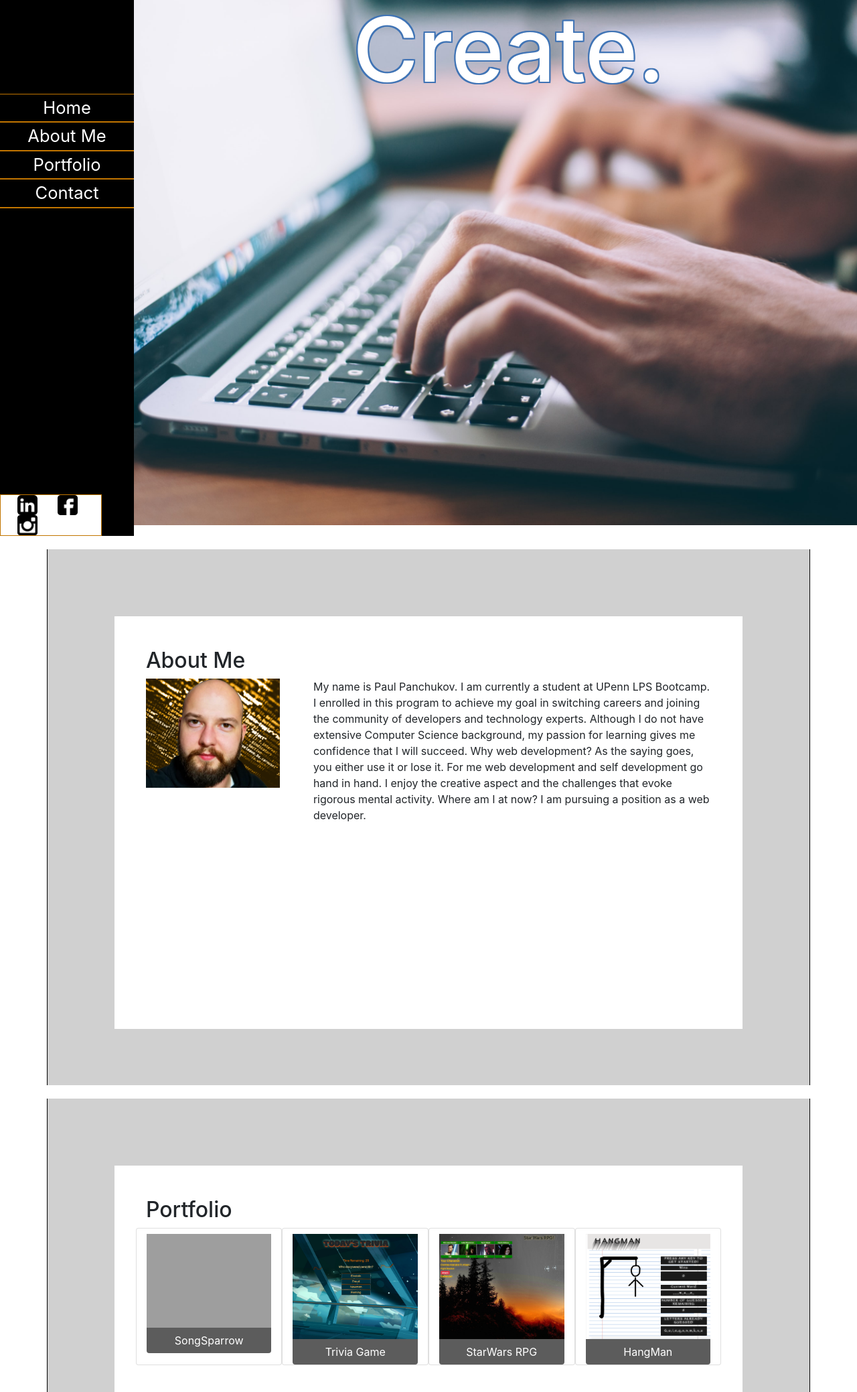
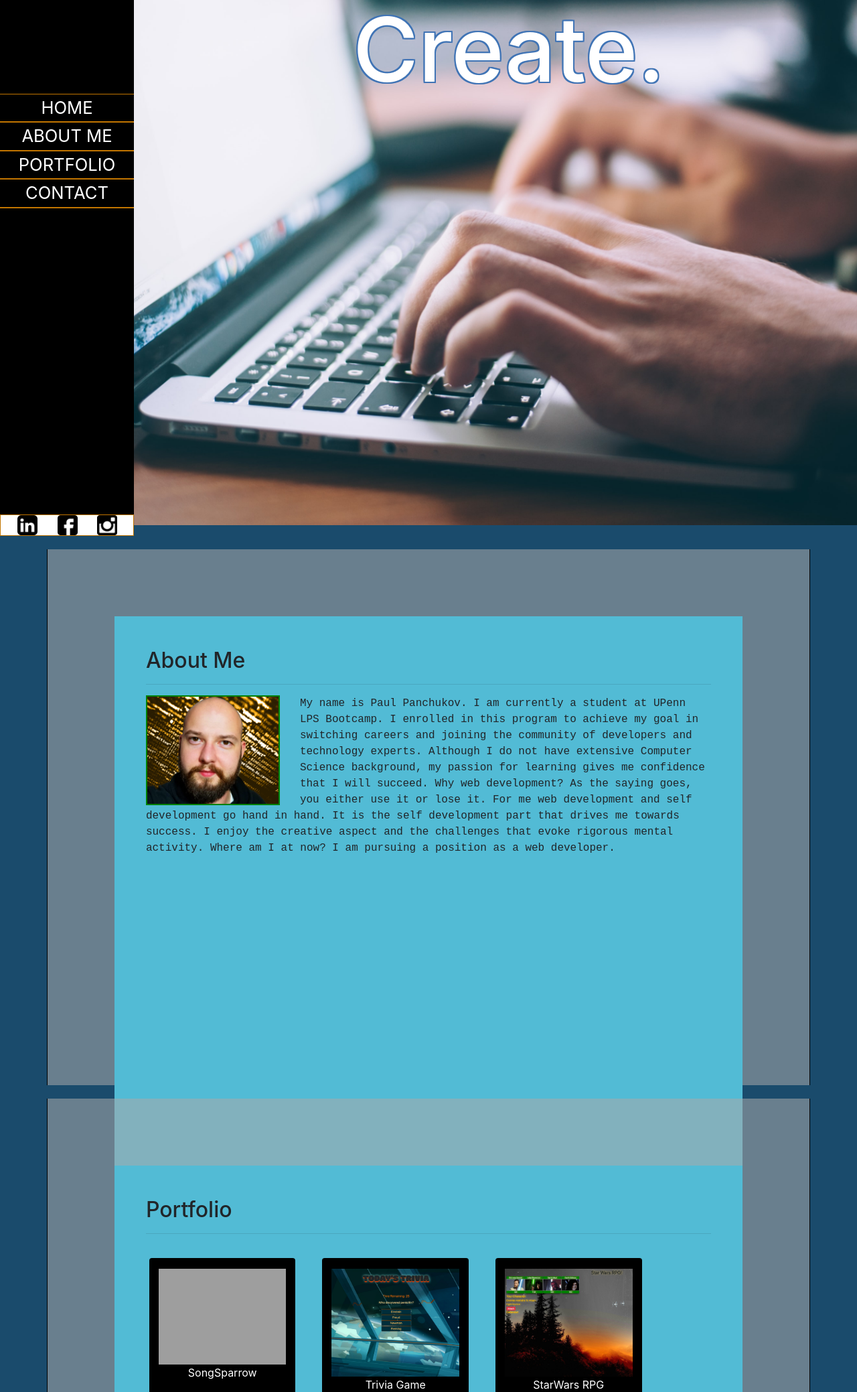
Before and after one commit to pav6778/updatedPortfolio, a PHP site: page / in a window 1280 px wide. Shown: the top 2078 px of the page at 67% size. Run offline with PHP 8.4, Linux system fonts and the light colour scheme; some libraries are stand-ins or nearby versions; grey boxes are pictures that could not be loaded.

Commit message:
made changes to layout for mobile

```diff
--- a/assets/css/styles.css
+++ b/assets/css/styles.css
@@ -4,6 +4,7 @@
     background-repeat: no-repeat;
     background-size: 200vh;
     background-position-y: -280px;
+    background-color: rgb(26, 75, 108);
 }
 #landingpage {
     height: 100vh;
@@ -36,17 +37,16 @@
 #navBtns {
     position: fixed;
     top:0;
-    display: table;
     width: 200px;
     height: 100%;
     background-color: black;
     padding-top:140px;
 }
 #social {
-    background-color: white;
+    background-color: rgb(255, 255, 255);
     position: fixed;
     bottom: 0;
-    width: 11.86%;
+    width: 200px;
     border: 1px solid rgb(194, 117, 0);
 }
 #social > a > img {
@@ -111,22 +111,26 @@
     color: black;
     transition: .5s all ease;
 }
+#portfolioImg {
+    border: 2px solid green;
+    margin-right: 30px;
+}
 #p{
-    padding-left: 250px;
+ font-family: 'Courier New', Courier, monospace;
 }
 #aboutMe {
     padding: 5%;
-    background-color: white;
-    height: 77vh;
+    background-color: rgb(82, 187, 213);
+    height: 117.5vh;
 }
 #portfolio {
     padding: 5%;
-    background-color: white;
-    height: 77vh
-
+    background-color: rgb(82, 187, 213);
+    height: 117.5vh
 }
 #contactMe {
     padding: 5%;
+    background-color: rgb(82, 187, 213);
 }
 
 #textarea {
@@ -151,8 +155,13 @@
     color: white;
     border-top-left-radius: 0;
     border-top-right-radius: 0;
-
-
+}
+div > div > div > .btn {
+    background-color: rgb(0, 0, 0);
+}
+div > div > div > .btn:hover {
+    background-color: rgb(255, 255, 255);
+    color: rgb(0, 0, 0);
 }
 #motto {
     border-bottom: #4074b5 solid 2px;
@@ -171,6 +180,135 @@
     text-shadow: 2px 2px 0 #4074b5, 2px -2px 0 #4074b5, -2px 2px 0 #4074b5, -2px -2px 0 #4074b5, 2px 0px 0 #4074b5, 0px 2px 0 #4074b5, -2px 0px 0 #4074b5, 0px -2px 0 #4074b5;
 }
 
-.card.col-3{
+.card.col-md-3.col-6{
 position: static;
+padding: 0;
+margin: 20px;
+background-color: black;
+
 }
+
+@media (max-width: 570px) {
+    body {
+        background-image: url(../images/photo-1486312338219-ce68d2c6f44d.jpeg);
+        background-repeat: no-repeat;
+        background-size: 140vh;
+        background-position-y: 50px;
+    }
+
+    #motto {
+        border: none;
+        padding-top: 250px;
+        transition: top 0.5s;
+        display: block;
+        position: static;
+        left: 0;
+        color: white;
+        font-size: 12vh;
+        text-align: center;
+        color: #FFFFFF;
+        background: rgba(255, 255, 255, 0);
+        text-shadow: 2px 2px 0 #4074b5, 2px -2px 0 #4074b5, -2px 2px 0 #4074b5, -2px -2px 0 #4074b5, 2px 0px 0 #4074b5, 0px 2px 0 #4074b5, -2px 0px 0 #4074b5, 0px -2px 0 #4074b5;
+    }
+    #navBtns {
+
+        position: fixed;
+        width: 0;
+        background-color: black;
+    }
+    #homeBtn {
+        position: fixed;
+        top:0;
+        height: 50px;
+        width: 125px;
+        background-color: black;
+        color: white;
+        border:none;
+        font-size: 1em;
+        outline: none;
+        border-left: 2px solid rgb(194, 117, 0);;
+        border-right: 2px solid rgb(194, 117, 0);
+    }
+    #homeBtn:hover {
+        background-color: white;
+        color: black;
+        transition: .5s all ease;
+    }
+    #aboutMeBtn {
+        position: fixed;
+        left:25%;
+        top:0;
+        height: 50px;
+        width: 125px;
+        background-color: black;
+        color: white;
+        border:none;
+        font-size: 1em;
+        outline: none;
+        border-left: 2px solid rgb(194, 117, 0);;
+        border-right: 2px solid rgb(194, 117, 0);
+    }
+    #aboutMeBtn:hover {
+        background-color: white;
+        color: black;
+        transition: .5s all ease;
+    }
+    #portfolioBtn {
+        position: fixed;
+        left:50%;
+        top:0;
+        height: 50px;
+        width: 125px;
+        background-color: black;
+        color: white;
+        border:none;
+        font-size: 1em;
+        outline: none;
+        border-left: 2px solid rgb(194, 117, 0);;
+        border-right: 2px solid rgb(194, 117, 0);
+    }
+    #portfolioBtn:hover {
+        background-color: white;
+        color: black;
+        transition: .5s all ease;
+    }
+    #contactMeBtn {
+        position: fixed;
+        left:75%;
+        top:0;
+        height: 50px;
+        width: 125px;
+        background-color: black;
+        color: white;
+        border:none;
+        font-size: 1em;
+        outline: none;
+        border-left: 2px solid rgb(194, 117, 0);;
+        border-right: 2px solid rgb(194, 117, 0);
+    }
+    #contactMeBtn:hover {
+        background-color: white;
+        color: black;
+        transition: .5s all ease;
+    }
+    .container {
+        padding: 10px 0 10px 0;
+        background-color: rgba(255, 255, 255, 0.55);
+        height: 120vh;
+        border-top: 1px solid rgb(0, 0, 0);
+        border-bottom: 1px solid rgb(0, 0, 0);
+    }
+    #social {
+        background-color: white;
+        position: fixed;
+        bottom: 0;
+        width: 100%;
+        border: 1px solid rgb(194, 117, 0);
+    }
+    .card.col-md-3.col-6{
+        position: static;
+        padding: 0;
+        background-color: black;
+        margin: 0;
+        }
+}
--- a/index.html
+++ b/index.html
@@ -1,11 +1,10 @@
-
 <!DOCTYPE html>
 <html lang="en">
   <head>
     <meta charset="UTF-8" />
     <meta name="viewport" content="width=device-width, initial-scale=1.0" />
     <meta http-equiv="X-UA-Compatible" content="ie=edge" />
-    <link rel="stylesheet" href="assets/css/reset.css">
+    <link rel="stylesheet" href="assets/css/reset.css" />
     <link
       rel="stylesheet"
       href="https://cdnjs.cloudflare.com/ajax/libs/twitter-bootstrap/4.3.1/css/bootstrap.min.css"
@@ -23,30 +22,41 @@
         <h1 id="motto">Think. Design. Create.</h1>
         <div id="navBtns">
           <div id="social">
-            <a href="https://www.linkedin.com/in/pav67/" target="_blank"><img src="assets/images/001-linkedin.png" alt=""></a>
-            <a href="#"><img src="assets/images/002-facebook.png" alt=""></a>
-            <a href="#"><img src="assets/images/003-instagram.png" alt=""></a>
+            <a href="https://www.linkedin.com/in/pav67/" target="_blank"
+              ><img src="assets/images/001-linkedin.png" alt=""
+            /></a>
+            <a href="#"><img src="assets/images/002-facebook.png" alt=""/></a>
+            <a href="#"><img src="assets/images/003-instagram.png" alt=""/></a>
           </div>
-          <button id="homeBtn">Home</button>
-          <button id="aboutMeBtn">About Me</button>
-          <button id="portfolioBtn">Portfolio</button>
-          <button id="contactMeBtn">Contact</button>
+          <button id="homeBtn">HOME</button>
+          <button id="aboutMeBtn">ABOUT ME</button>
+          <button id="portfolioBtn">PORTFOLIO</button>
+          <button id="contactMeBtn">CONTACT</button>
         </div>
       </div>
-      <div  class="container">
+      <div class="container">
         <div id="aboutMe">
           <h2>About Me</h2>
+          <hr />
           <div>
-            <img width="200px" class="float-left" src="assets/images/myface.png" alt="" />
+            <img
+              id="portfolioImg"
+              width="200px"
+              class="float-left"
+              src="assets/images/myface.png"
+              alt=""
+            />
             <p id="p">
-                My name is Paul Panchukov.
-            I am currently a student at UPenn LPS Bootcamp.
-            I enrolled in this program to achieve my goal in switching careers
-            and joining the community of developers and technology experts.
-            Although I do not have extensive Computer Science background,
-            my passion for learning gives me confidence that I will succeed.
-            Why web development? As the saying goes, you either use it or lose it. For me web development and self development go hand in hand. I enjoy the creative aspect and the challenges that evoke rigorous mental activity.
-            Where am I at now? I am pursuing a position as a web developer.
+              My name is Paul Panchukov. I am currently a student at UPenn LPS
+              Bootcamp. I enrolled in this program to achieve my goal in
+              switching careers and joining the community of developers and
+              technology experts. Although I do not have extensive Computer
+              Science background, my passion for learning gives me confidence
+              that I will succeed. Why web development? As the saying goes, you
+              either use it or lose it. For me web development and self
+              development go hand in hand. It is the self development part that drives me towards success. I enjoy the creative aspect and the
+              challenges that evoke rigorous mental activity. Where am I at now?
+              I am pursuing a position as a web developer.
             </p>
           </div>
         </div>
@@ -54,50 +64,50 @@
       <div class="container">
         <div id="portfolio">
           <h2>Portfolio</h2>
+          <hr />
           <div>
             <div class="row">
-              <div class="card col-3" style="width: 10rem;">
-                <img
+              <div class="card col-md-3 col-6">
+                <a href="https://gainstrive.github.io/song-sparrow" class="btn"
+                  ><img
                     class="card-img-top pt-2"
                     src="assets/images/songsparrow.png"
                     alt="song-sparrow"
-                />
-
-
-                  <a href="https://gainstrive.github.io/song-sparrow" class="btn">SongSparrow</a>
-
+                  />SongSparrow</a
+                >
               </div>
-              <div class="card col-3" style="width: 10rem;">
-                <img
+              <div class="card col-md-3 col-6">
+                <a
+                  href="https://pav6778.github.io/TriviaGame/"
+                  target="_blank"
+                  class="btn"
+                  ><img
                     class="card-img-top pt-2"
                     src="assets/images/triviagame.png       "
                     alt="trivia-game"
-                />
-
-                  <a href="https://pav6778.github.io/TriviaGame/" target="_blank"class="btn">Trivia Game</a>
-
+                  />Trivia Game</a
+                >
               </div>
-              <div class="card col-3" style="width: 10rem;">
-                <img
+              <div class="card col-md-3 col-6">
+                <a
+                  href="https://pav6778.github.io/unit-4-game/"
+                  target="_blank"
+                  class="btn"
+                  ><img
                     class="card-img-top pt-2"
                     src="assets/images/rpggame.png"
                     alt="RPG-game"
-                />
-
-
-                  <a href="https://pav6778.github.io/unit-4-game/" target="_blank"class="btn">StarWars RPG</a>
-
+                  />StarWars RPG</a
+                >
               </div>
-              <div class="card col-3" style="width: 10rem;">
-                <img
+              <div class="card col-md-3 col-6">
+                <a href="https://pav6778.github.io/Word-Guess-Game/" class="btn"
+                  ><img
                     class="card-img-top pt-2"
                     src="assets/images/hangman.png"
                     alt="Hangman-game"
-                />
-
-
-                  <a href="https://pav6778.github.io/Word-Guess-Game/" class="btn">HangMan</a>
-
+                  />HangMan</a
+                >
               </div>
             </div>
           </div>
@@ -106,15 +116,40 @@
       <div class="container" id="contactMe">
         <div>
           <h2>Contact</h2>
+          <hr />
           <div>
-            <form method="POST"action="https://formsubmit.co/48b1771f4498e9a366139f0ba2595c3f" id="emailForm">
+            <form
+              method="POST"
+              action="https://formsubmit.co/48b1771f4498e9a366139f0ba2595c3f"
+              id="emailForm"
+            >
               <label>Name</label>
-              <input placeholder="John Smith" name="name" type="text" class="form-control" required />
+              <input
+                placeholder="John Smith"
+                name="name"
+                type="text"
+                class="form-control"
+                required
+              />
               <label>Email</label>
-              <input placeholder="mrsmith@gmail.com" name="email"type="email" class="form-control" required />
+              <input
+                placeholder="mrsmith@gmail.com"
+                name="email"
+                type="email"
+                class="form-control"
+                required
+              />
               <label>Message</label>
-              <textarea  placeholder="Your Message" class="form-control" rows="6" name="message" required></textarea>
-              <button type="submit" class="btn btn-dark form-control">Send</button>
+              <textarea
+                placeholder="Your Message"
+                class="form-control"
+                rows="6"
+                name="message"
+                required
+              ></textarea>
+              <button type="submit" class="btn btn-dark form-control">
+                Send
+              </button>
             </form>
           </div>
         </div>
```
Lines whose indentation alone changed are shown as unchanged.
